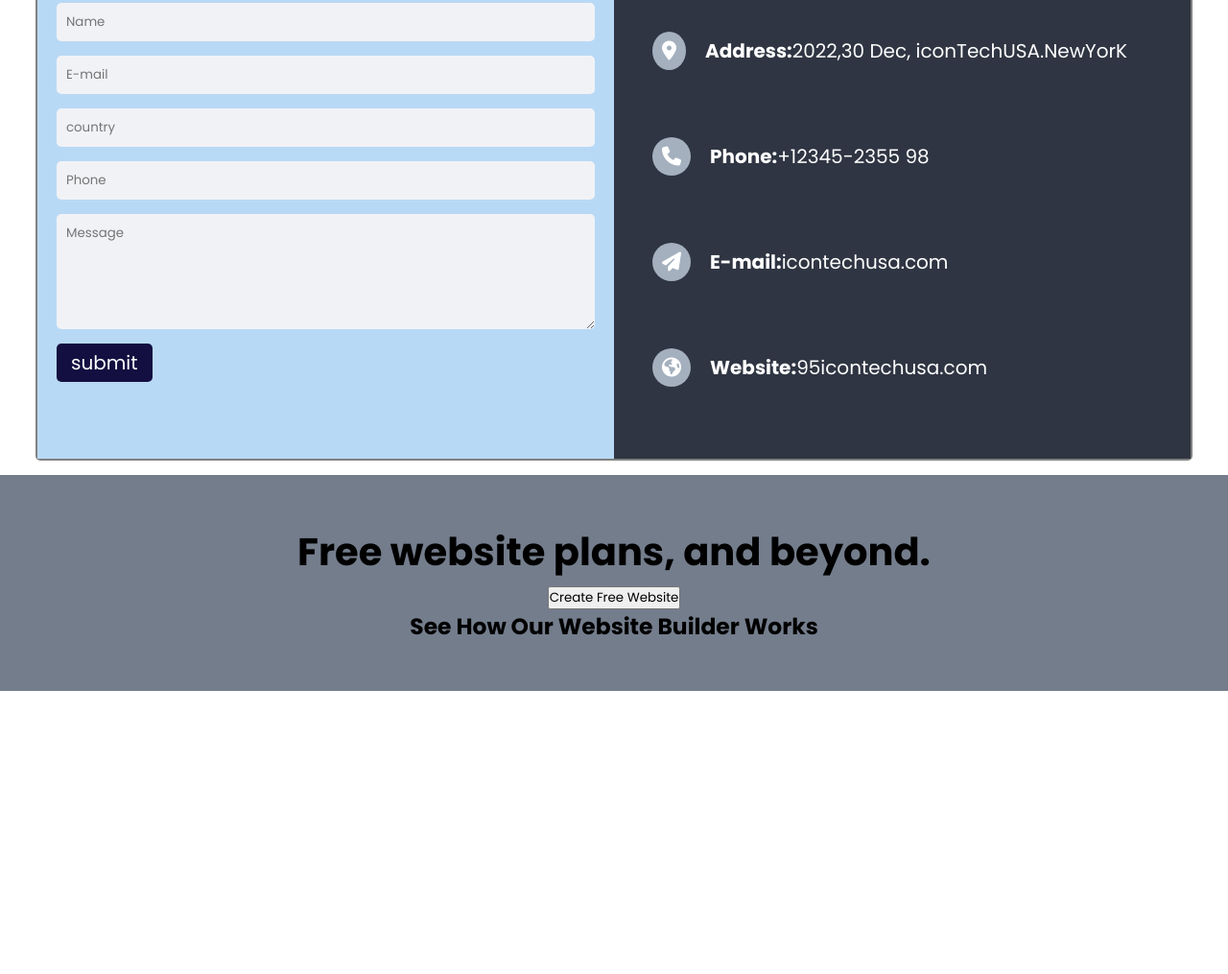
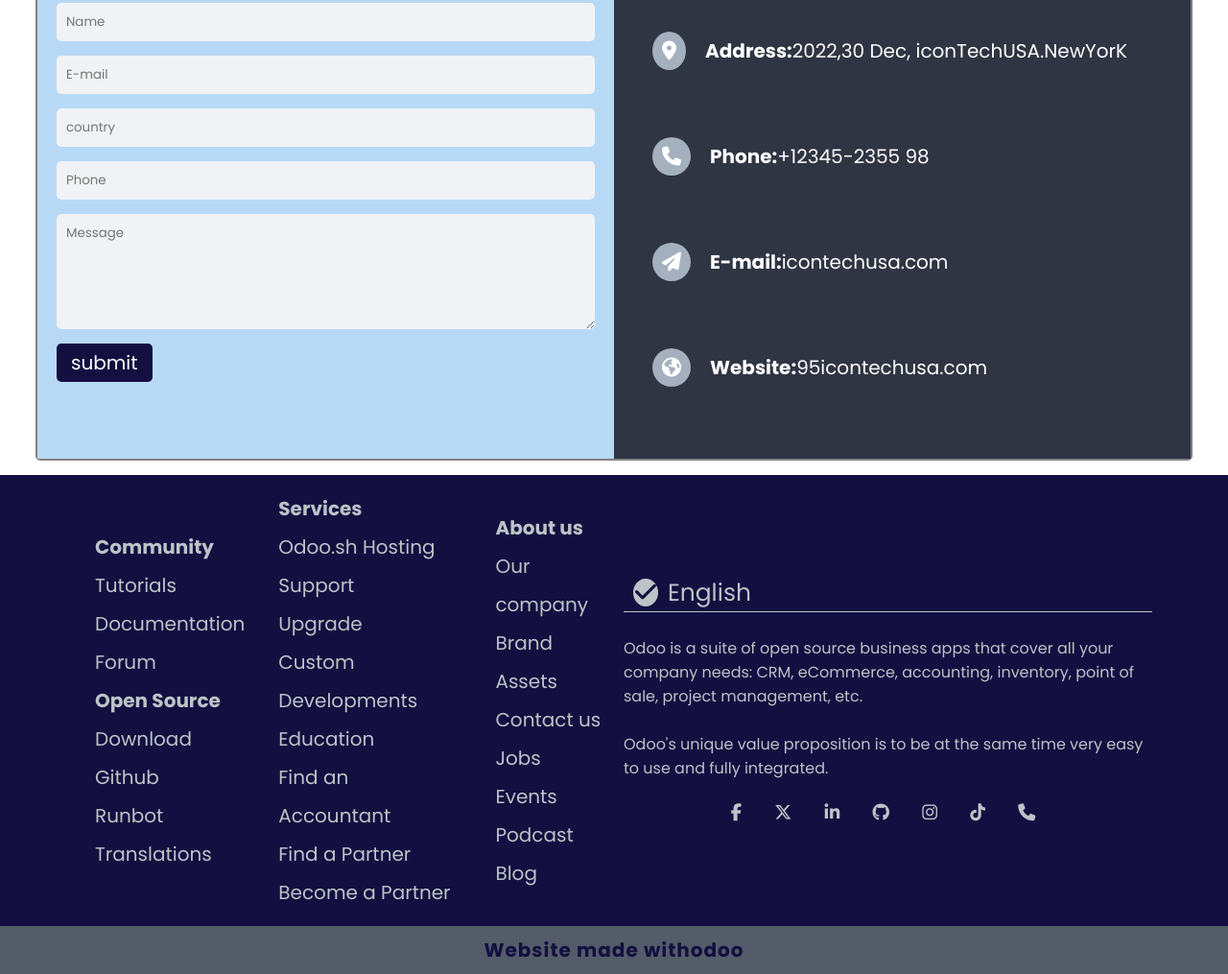
Before and after one commit to S-shahena/CSS_assignment_exam_project_1, a plain HTML site: page index.html in a window 1280 px wide. Shown: the part 1868-2883 px from the top of the page at 96% size. Before the commit the page ends 2588 px from the top, so only its background shows below. Drawn offline with Linux system fonts and the light colour scheme.

Commit message:
footer upload

```diff
--- a/index.html
+++ b/index.html
@@ -183,16 +183,93 @@
     </main>
     <!-- main_end -->
 
+
+
 <!-- footer start -->
     <footer>
-      <div class="footer">
-        <h1>Free website plans, and beyond.</h1>
-       <div>
 
-       </div>
-        <button>Create Free Website</button>
-        <h3>See How Our Website Builder Works </h3>
+      <!-- main_footer_start -->
+     <section id="main_footer">
+
+
+       <div class="child_footer">
+
+       <!-- child_footer -->
+
+        <!-- manu_bar -->
+        <div class="manu_bar">
+          <ul>
+            <li><b>Community</b></li>
+            <li>Tutorials</li>
+            <li>Documentation</li>
+            <li>Forum</li>
+            <li><b>Open Source</b></li>
+            <li>Download</li>
+            <li>Github</li>
+            <li>Runbot</li>
+            <li>Translations</li>
+          </ul>
+
+          <ul>
+            <li><b>Services</b></li>
+            <li>Odoo.sh Hosting</li>
+            <li>Support</li>
+            <li>Upgrade</li>
+            <li>Custom Developments</li>
+            <li>Education</li>
+            <li>Find an Accountant</li>
+            <li>Find a Partner</li>
+            <li>Become a Partner</li>
+          </ul>
+
+          <ul>
+            <li><b>About us</b></li>
+            <li>Our company</li>
+            <li>Brand Assets</li>
+            <li>Contact us</li>
+            <li>Jobs</li>
+            <li>Events</li>
+            <li>Podcast</li>
+            <li>Blog</li>
+
+          </ul>
+        </div>
+
+        <!-- description -->
+        <div class="description">
+
+          <div class="detels">
+            <a href=""><i class="fa-solid fa-check"></i>English</a>
+            <p>Odoo is a suite of open source business apps that cover all your company needs: CRM, eCommerce, accounting, inventory, point of sale, project management, etc.</p>
+            <p>Odoo's unique value proposition is to be at the same time very easy to use and fully integrated.</p>
+          </div>
+
+          <!-- social_media-->
+          <div class="social_media">
+
+            <a href="#"><i class="fa-brands fa-facebook-f"></i></a>
+            <a href="#"><i class="fa-brands fa-x-twitter"></i></a>
+            <a href="#"><i class="fa-brands fa-linkedin-in"></i></a>
+            <a href="#"><i class="fa-brands fa-github"></i></a>
+            <a href="#"><i class="fa-brands fa-instagram"></i></a>
+            <a href="#"><i class="fa-brands fa-tiktok"></i></a>
+            <a href="#"><i class="fa-solid fa-phone"></i></a>
+
+          </div>
+
+        </div>
+
       </div>
+
+      <div class="h4">
+        <h4>Website made with<b>odoo</b></h4>
+      </div>
+
+
+
+     </section>
+
+     <!-- main_footer_end -->
     </footer>
 
 
--- a/style/style.css
+++ b/style/style.css
@@ -223,6 +223,7 @@ transition: 300ms;
     font-size: 30px;
     margin-top: 30px;
 }
+
 .my_project_img{
 padding: 20px 0px;
 
@@ -345,15 +346,107 @@ padding: 20px;
 /* main_section_end */
 /* ................................................................. */
 
+/* main_footer_start */
 
-/* footer start */
-.footer{
-    background-color: rgb(116, 125, 140);
+/* main_footer */
+#main_footer{
+    width: 100%;
+    background-color: rgb(19, 15, 64);
+
+}
+
+
+/* child_footer */
+.child_footer{
+margin: 0 auto;
+width: 90%;
+display: grid;
+grid-template-columns: repeat(2, 1fr);
+padding:15px;
+}
+/* manu_bar */
+.manu_bar{
+    display: flex;
+    justify-content: space-around;
+    align-items: center;
+    gap: 5px;
+}
+
+
+.manu_bar ul{
+    list-style: none;
+    padding-right: 10px;
+
+}
+.manu_bar ul:last-child{
+    border: none;
+}
+.manu_bar li{
+    margin-left: 20px;
+    color: rgb(189, 195, 199);
+    font-size: 20px;
+    line-height: 40px;
+
+}
+
+
+/* description */
+.description{
+display: flex;
+justify-content: center;
+align-items: center;
+flex-direction: column;
+}
+/* detels */
+.detels{
+    margin-left: 10px;
+}
+.detels a{
+    font-size: 25px;
+    text-decoration: none;
+    color:  rgb(189, 195, 199);
+    margin-bottom: 10px;
+
+}
+.detels i{
+    margin: 0 10px;
+    background-color:  rgb(189, 195, 199);
+    padding: 2px;
+    border-radius: 50%;
+    color: rgb(19, 15, 64);
     text-align: center;
-    padding: 50px 10px;
+}
+.detels p{
+    color:rgb(189, 195, 199) ;
+    border-top: .3px solid rgb(189, 195, 199);
+   padding-top: 25px;
+}
+.detels p:last-child{
+    border-top: none;
+}
+
+/* social_media */
+.social_media{
+    margin-top: 20px;
+}
+.social_media a{
+    margin: 15px ;
+    font-size: 18px;
+    color: rgb(189, 195, 199);
+
+}
+
+.h4{
+    text-align: center;
+    color: rgb(19, 15, 64);
+    background-color:rgb(83, 92, 104) ;
+    padding: 10px;
     font-size: 20px;
-    font-weight: 400;
+    letter-spacing: 1px;
+    font-weight: 200;
 }
+
+/* main_footer_end */
 
  /* responsive max-width:600px */
  @media only screen and (max-width:600px){
@@ -402,4 +495,28 @@ padding: 20px;
 
 }
 
+/* child_footer */
+.child_footer{
+    grid-template-columns: 1fr;
+    }
+
+    /* manu_bar */
+
+
+
+.manu_bar ul{
+
+    padding-right: 2px;
+
+}
+
+.manu_bar li{
+    margin-left: 2px;
+    font-size: 15px;
+    line-height: 30px;
+
+}
+
  }
+
+ /* responsive end */
```
Also changed, not shown: src/logo.jpg, 1 other file.
